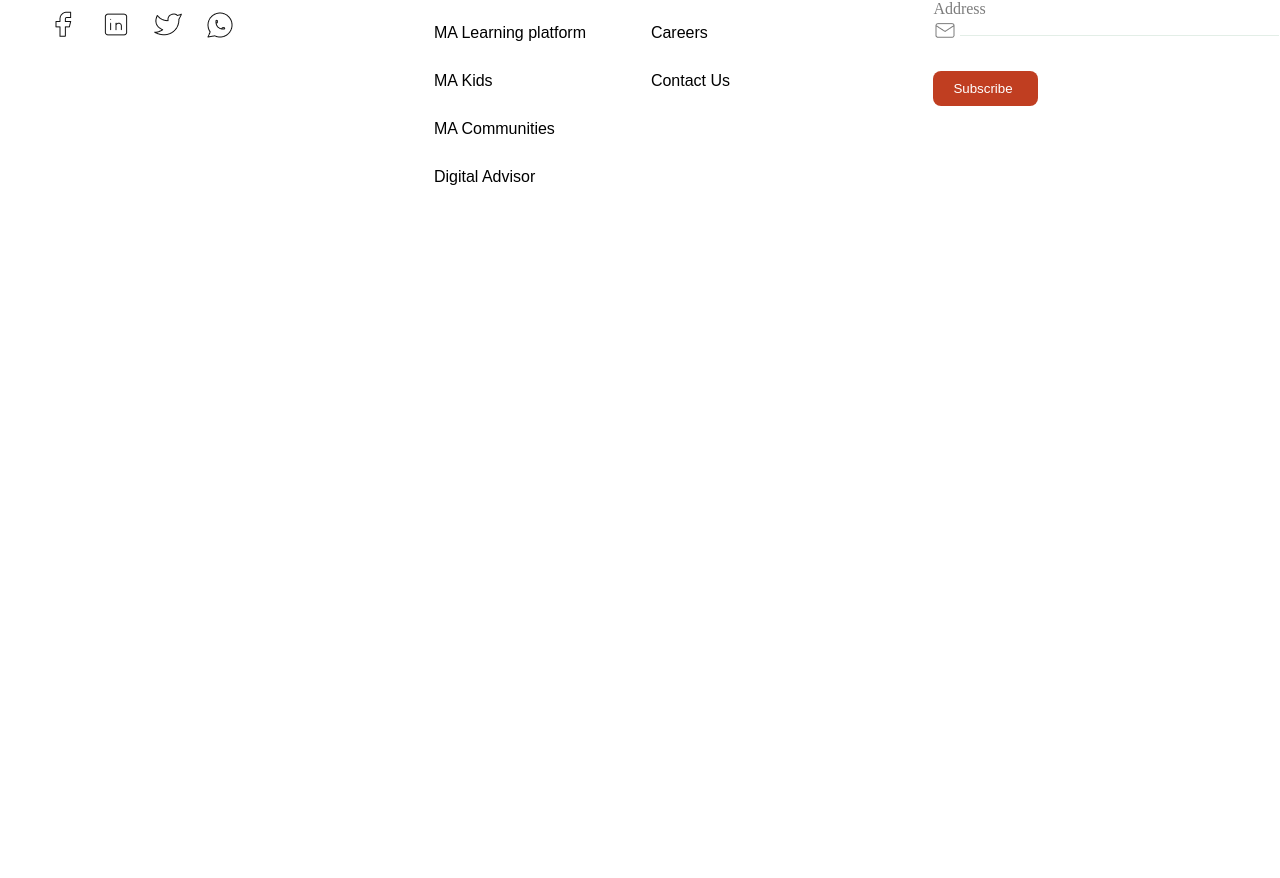
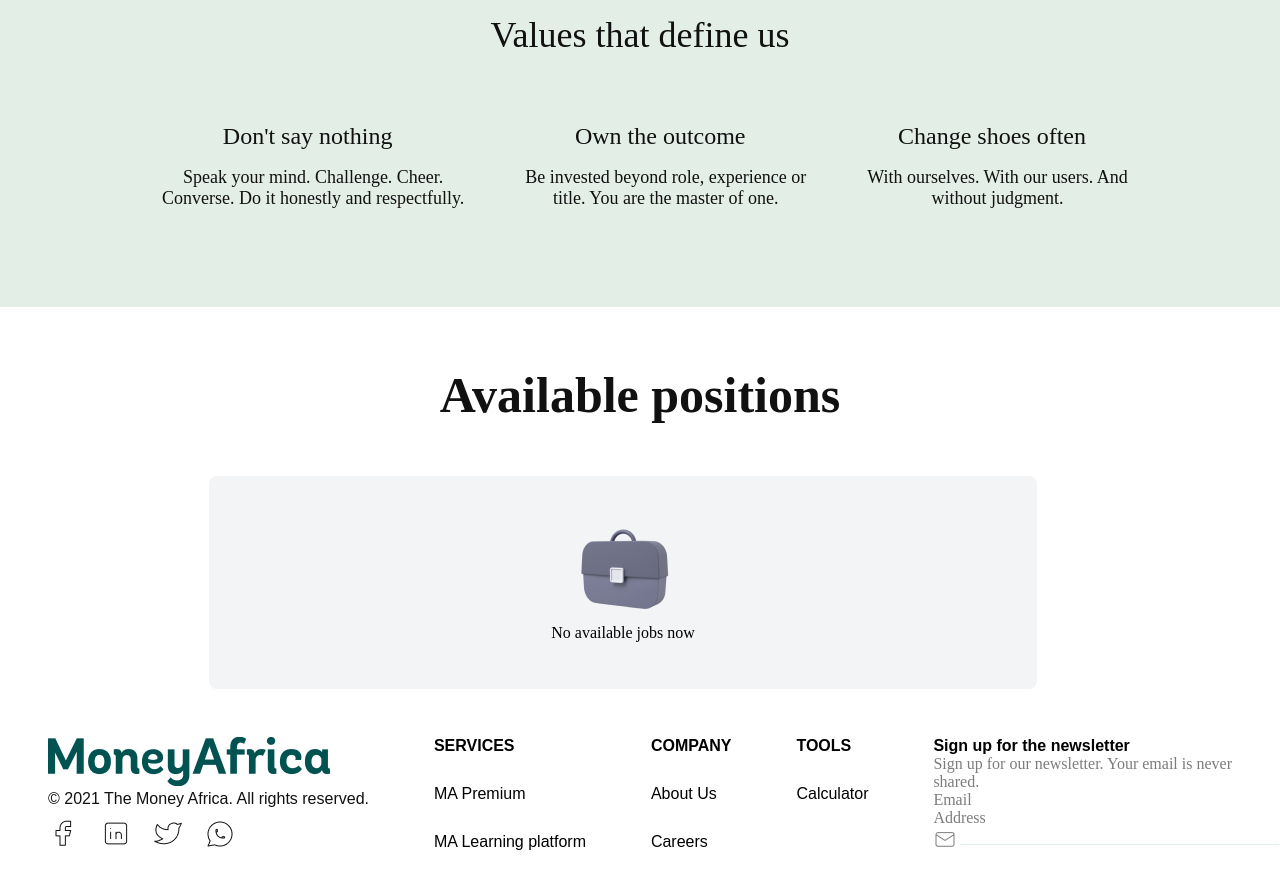
Before and after one commit to victory-nwawunze/clone-financial-website, a React (Create React App) app: page /moneyAfrica/MoneyAfricaCareerPageForJobAvailabilty in a window 1280 px wide. Shown: the part 864-1742 px from the top of the page. Before the commit the page ends 1098 px from the top, so only its background shows below. Built offline with nearby package versions, Linux system fonts and the light colour scheme.

Commit message:
Creating MoneyAfricaCareerPageForJobAvailabilty

```diff
--- /dev/null
+++ b/src/components/MoneyAfricaBannerTextWithBackgroundColor/MoneyAfricaBannerTextWithBackgroundColor.js
@@ -0,0 +1,40 @@
+/** @format */
+
+import React from "react";
+
+const MoneyAfricaBannerTextWithBackgroundColor = () => {
+  return (
+    <React.Fragment>
+      <div className="ValueThatDefinesUsTextStyles">
+        <h3 className="VADUStyles">Values that define us</h3>
+        <div className="FlexAllValueTextStyles">
+          <div className="df">
+            <div>
+              <h4 className="DontSayStyles">Don't say nothing</h4>
+              <p className="SYMStylesText">
+                Speak your mind. Challenge. Cheer.
+                <br /> Converse. Do it honestly and respectfully.
+              </p>
+            </div>
+            <div>
+              <h4 className="DontSayStyles">Own the outcome</h4>
+              <p className="SYMStylesText">
+                Be invested beyond role, experience or
+                <br /> title. You are the master of one.
+              </p>
+            </div>
+            <div>
+              <h4 className="DontSayStyles">Change shoes often</h4>
+              <p className="SYMStylesText">
+                With ourselves. With our users. And
+                <br /> without judgment.
+              </p>
+            </div>
+          </div>
+        </div>
+      </div>
+    </React.Fragment>
+  );
+};
+
+export default MoneyAfricaBannerTextWithBackgroundColor;
--- a/src/components/MoneyAfricaCareerPage/MoneyAfricaCareerPage.js
+++ b/src/components/MoneyAfricaCareerPage/MoneyAfricaCareerPage.js
@@ -4,39 +4,13 @@ import React from "react";
 import RightArrImage from "../../images/ArrowRightImage.png";
 import CareerImage from "../../images/CareerImage.png";
 import LineWithCirleImage from "../../images/LineWithCirleImage.png";
+import MoneyAfricaBannerTextWithBackgroundColor from "../MoneyAfricaBannerTextWithBackgroundColor/MoneyAfricaBannerTextWithBackgroundColor";
 import MoneyAfricaCareerPageBannerComponent from "../MoneyAfricaCareerPageBannerComponent/MoneyAfricaCareerPageBannerComponent";
 const MoneyAfricaCareerPage = () => {
   return (
     <React.Fragment>
       <MoneyAfricaCareerPageBannerComponent />
-      <div className="ValueThatDefinesUsTextStyles">
-        <h3 className="VADUStyles">Values that define us</h3>
-        <div className="FlexAllValueTextStyles">
-          <div className="df">
-            <div>
-              <h4 className="DontSayStyles">Don't say nothing</h4>
-              <p className="SYMStylesText">
-                Speak your mind. Challenge. Cheer.
-                <br /> Converse. Do it honestly and respectfully.
-              </p>
-            </div>
-            <div>
-              <h4 className="DontSayStyles">Own the outcome</h4>
-              <p className="SYMStylesText">
-                Be invested beyond role, experience or
-                <br /> title. You are the master of one.
-              </p>
-            </div>
-            <div>
-              <h4 className="DontSayStyles">Change shoes often</h4>
-              <p className="SYMStylesText">
-                With ourselves. With our users. And
-                <br /> without judgment.
-              </p>
-            </div>
-          </div>
-        </div>
-      </div>
+      <MoneyAfricaBannerTextWithBackgroundColor />
       <div className="AvailablePositionStyles">
         <h4 className="APStylesText">Available positions</h4>
       </div>
--- a/src/components/MoneyAfricaCareerPageForJobAvailabilty/MoneyAfricaCareerPageForJobAvailabilty.js
+++ b/src/components/MoneyAfricaCareerPageForJobAvailabilty/MoneyAfricaCareerPageForJobAvailabilty.js
@@ -1,12 +1,22 @@
 /** @format */
 
 import React from "react";
+import MoneyAfricaBannerTextWithBackgroundColor from "../MoneyAfricaBannerTextWithBackgroundColor/MoneyAfricaBannerTextWithBackgroundColor";
 import MoneyAfricaCareerPageBannerComponent from "../MoneyAfricaCareerPageBannerComponent/MoneyAfricaCareerPageBannerComponent";
+import BriefCaseImage from "../../images/BriefCaseImage.png";
 
 const MoneyAfricaCareerPageForJobAvailabilty = () => {
   return (
     <React.Fragment>
       <MoneyAfricaCareerPageBannerComponent />
+      <MoneyAfricaBannerTextWithBackgroundColor />
+      <div className="StylesAvailabeTextFonts">
+        <h4>Available positions</h4>
+      </div>
+      <div className="JobStatusWithImage">
+        <img src={BriefCaseImage} />
+        <p>No available jobs now</p>
+      </div>
     </React.Fragment>
   );
 };
--- a/src/index.css
+++ b/src/index.css
@@ -1549,3 +1549,20 @@ input:checked+.slider:before {
   color: #111111;
   padding-top: 5px;
 }
+.StylesAvailabeTextFonts{
+  margin-top: 59px;
+  text-align: center;
+  font-weight: 500;
+  font-size: 50px;
+  color: #111111;
+}
+.JobStatusWithImage{
+  text-align: center;
+  margin-top: 52px;
+  background-color: #F3F4F5;
+     margin-left: 209px;
+    margin-right: 243px;
+    padding-top: 47px;
+    padding-bottom: 47px;
+    border-radius: 8px;
+}
```
Also changed, not shown: src/images/BriefCaseImage.png (added).
